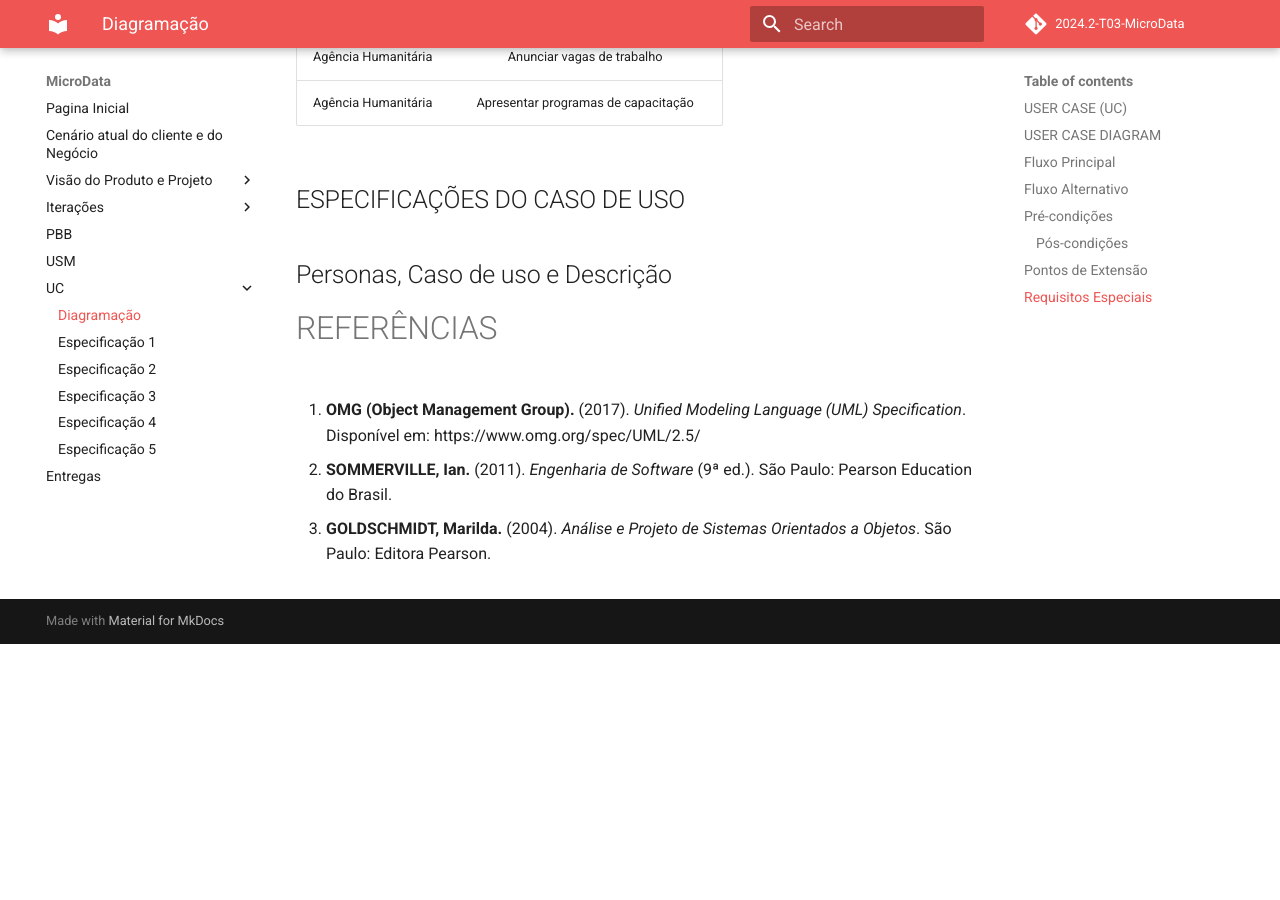
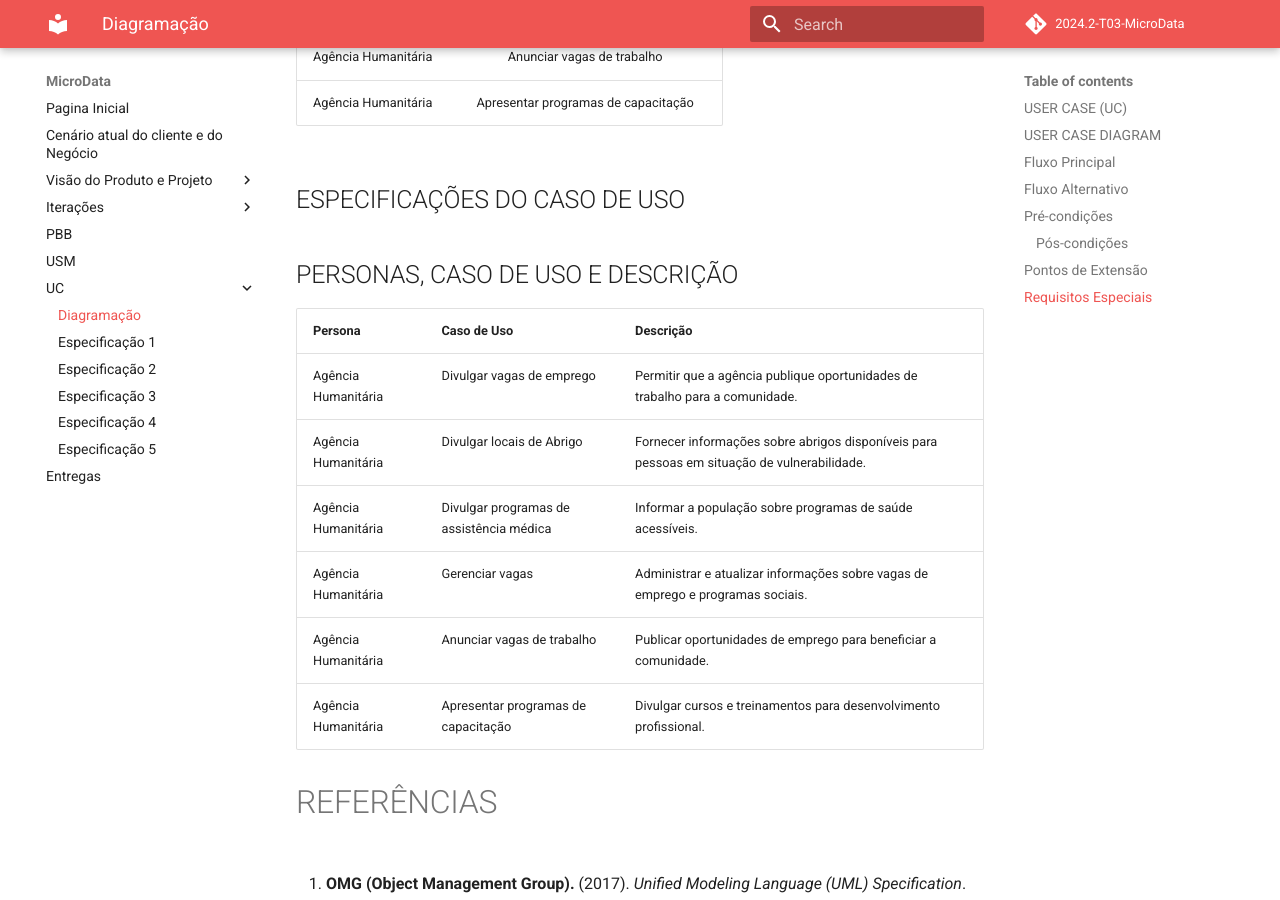
Before and after one commit to storch7/2024.2-T03-MicroData, an MkDocs documentation site: the page built from docs/uc/usercase.md, in a window 1280 px wide and 900 px high, scrolled down 3370 px. Built offline with MkDocs 1.6.1 and Material for MkDocs 9.7.7, drawn with Linux system fonts in a browser that asks for light colours; comment, search, counter and statistics services are not loaded; before the commit the page ends 4014 px from its top, so only the background shows below that.

Commit message:
adicionando a descrição dos casos de uso
Casos de uso do ator Agência Humanitária

```diff
--- a/docs/uc/usercase.md
+++ b/docs/uc/usercase.md
@@ -71,7 +71,17 @@ O digrama completo também pode ser encontrado na imagem abaixo:
 
 ## ESPECIFICAÇÕES DO CASO DE USO
 
-## Personas, Caso de uso e Descrição
+## PERSONAS, CASO DE USO E DESCRIÇÃO
+
+| **Persona** | **Caso de Uso** | **Descrição** |
+|---------|------------|-------------|
+| Agência Humanitária | Divulgar vagas de emprego | Permitir que a agência publique oportunidades de trabalho para a comunidade. |
+| Agência Humanitária | Divulgar locais de Abrigo | Fornecer informações sobre abrigos disponíveis para pessoas em situação de vulnerabilidade. |
+| Agência Humanitária | Divulgar programas de assistência médica | Informar a população sobre programas de saúde acessíveis. |
+| Agência Humanitária | Gerenciar vagas | Administrar e atualizar informações sobre vagas de emprego e programas sociais. |
+| Agência Humanitária | Anunciar vagas de trabalho | Publicar oportunidades de emprego para beneficiar a comunidade. |
+| Agência Humanitária | Apresentar programas de capacitação | Divulgar cursos e treinamentos para desenvolvimento profissional. |
+
 
 
 # REFERÊNCIAS
```
